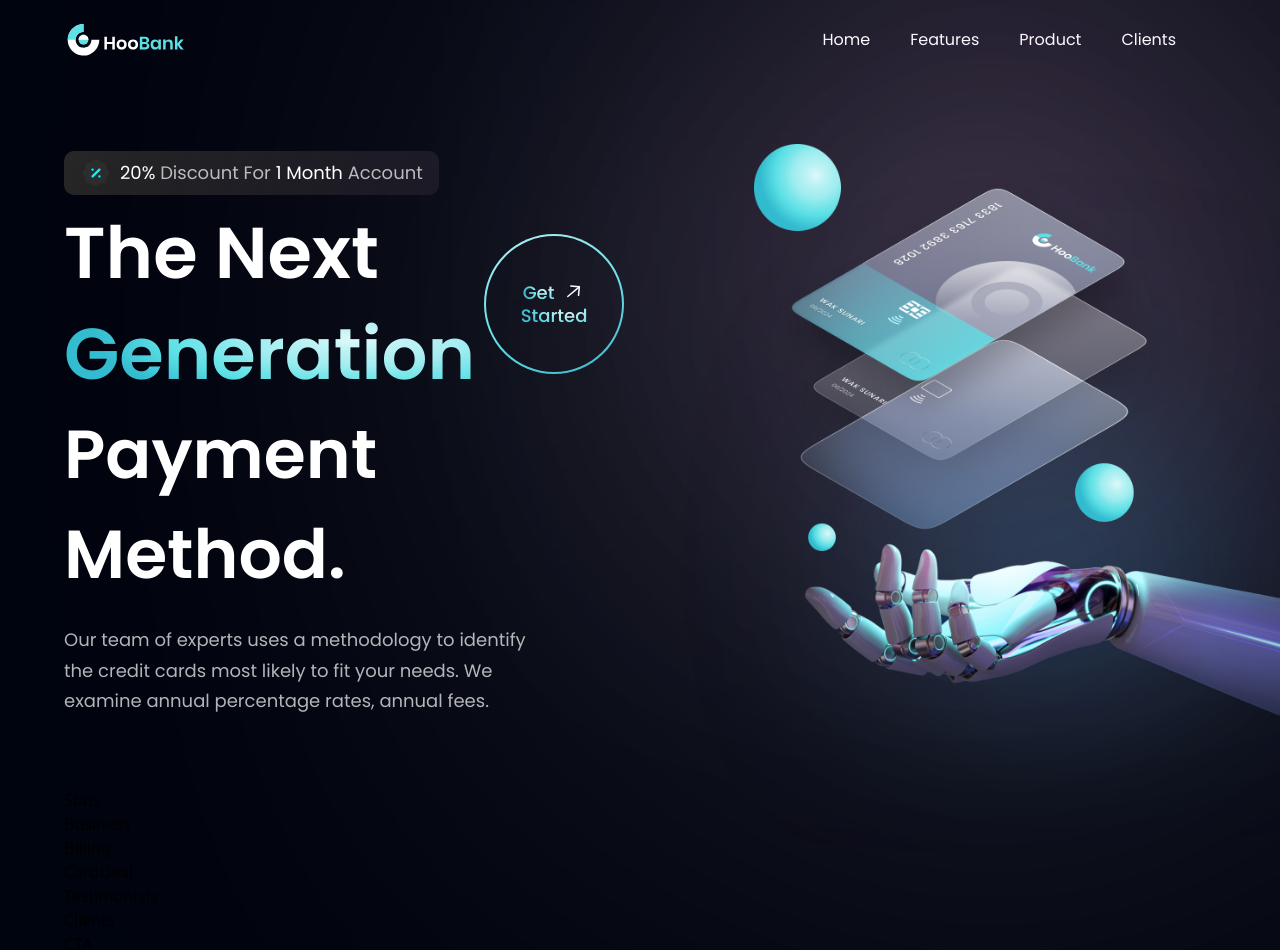
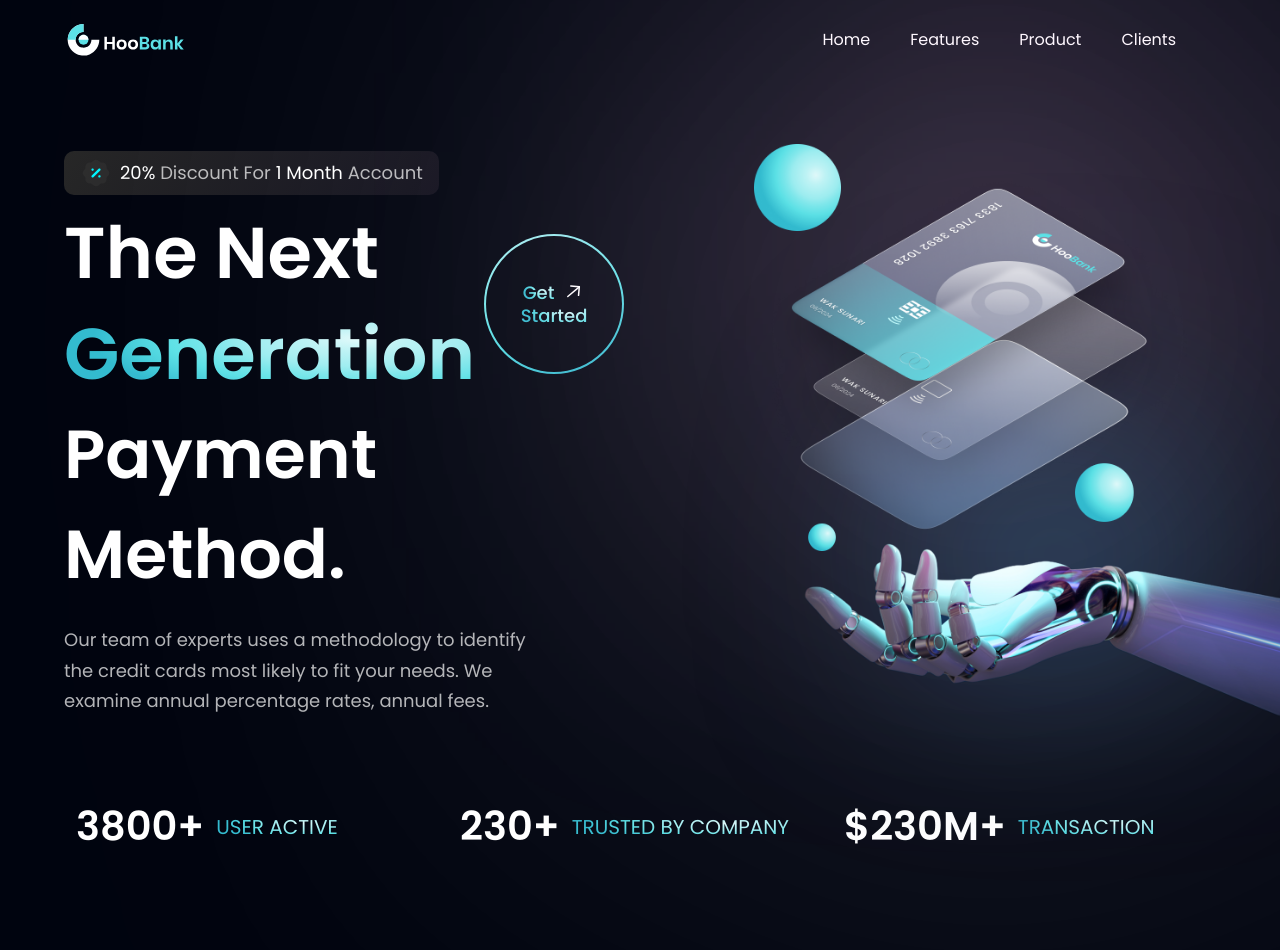
Before and after one commit to genius1910/team_react-tailwind-vite, a React (Vite) app: page / in a window 1280 px wide. Shown: the top 950 px of the page. Built offline with nearby package versions, Linux system fonts and the light colour scheme.

Commit message:
stats component

```diff
--- a/src/components/Stats.jsx
+++ b/src/components/Stats.jsx
@@ -1,10 +1,17 @@
 import React from 'react'
+import { stats } from '../constants'
+import styles from '../style'
 
 const Stats = () => {
   return (
-    <div>
-      Stats
-    </div>
+    <section className={`${styles.flexCenter} flex-row flex-wrap sm:mb-20 mb-6`}>
+      {stats.map((stat) => (
+        <div key={stat.id} className={`flex-1 flex justify-start items-center flex-row m-3`}>
+          <h4 className='font-poppins font-semibold xs:text-[40px] text-[30px] xs:leading-[53px] leading-[43px] text-white'>{stat.value}</h4>
+          <p className='font-poppins font-normal xs:text-[20px] text-[15px] xs:leading-[26px] leading-[21px] text-gradient uppercase ml-3'>{stat.title}</p>
+        </div>
+      ))}
+    </section>
   )
 }
 
```
